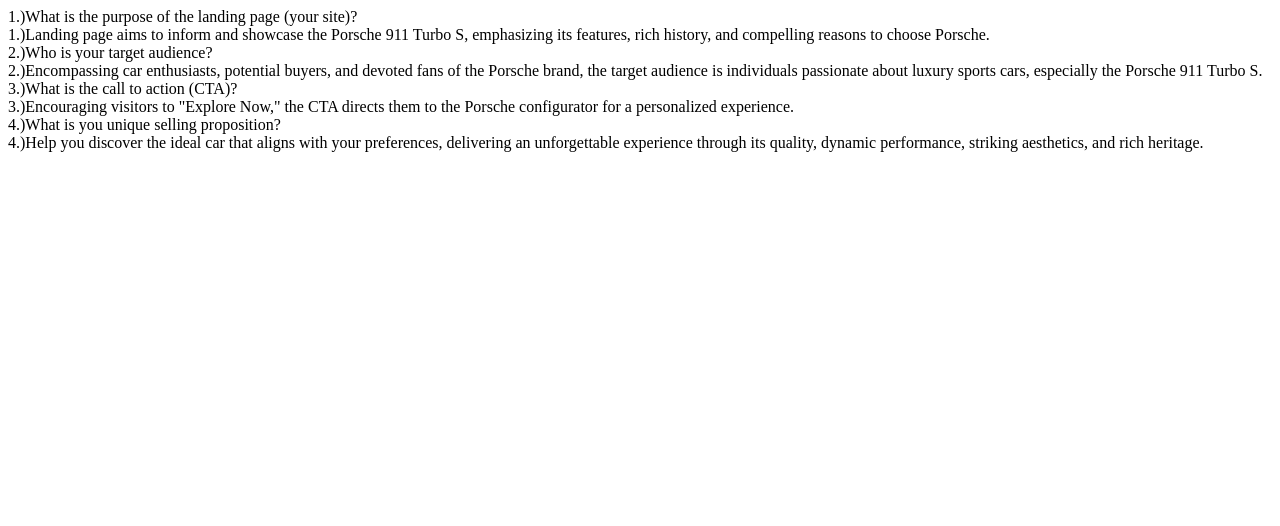
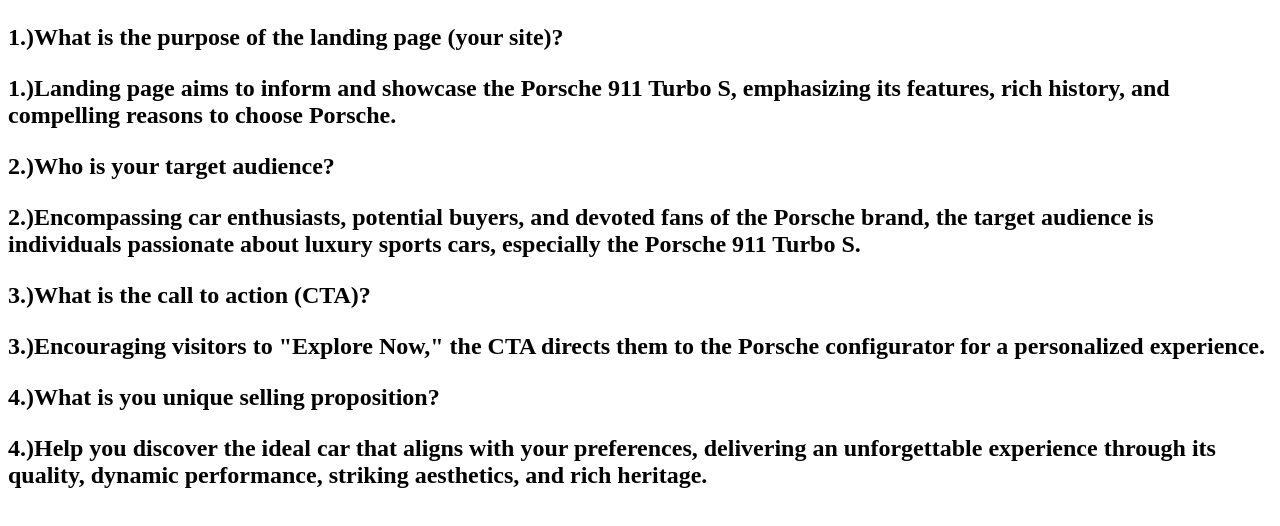
Before and after one commit to serkov-a-auca-2022/SvelteSite, a SvelteKit app: page /USP in a window 1280 px wide. Shown: the top 526 px of the page. Built offline with nearby package versions, Linux system fonts and the light colour scheme.

Commit message:
changed dont-size and weight

```diff
--- a/src/routes/USP/+page.svelte
+++ b/src/routes/USP/+page.svelte
@@ -1,15 +1,22 @@
-<div>1.)What is the purpose of the landing page (your site)?</div>
+<p>1.)What is the purpose of the landing page (your site)?</p>
 
-<div>1.)Landing page aims to inform and showcase the Porsche 911 Turbo S, emphasizing its features, rich history, and compelling reasons to choose Porsche.</div>
+<p>1.)Landing page aims to inform and showcase the Porsche 911 Turbo S, emphasizing its features, rich history, and compelling reasons to choose Porsche.</p>
 
-<div>2.)Who is your target audience?</div>
+<p>2.)Who is your target audience?</p>
 
-<div>2.)Encompassing car enthusiasts, potential buyers, and devoted fans of the Porsche brand, the target audience is individuals passionate about luxury sports cars, especially the Porsche 911 Turbo S.</div>
+<p>2.)Encompassing car enthusiasts, potential buyers, and devoted fans of the Porsche brand, the target audience is individuals passionate about luxury sports cars, especially the Porsche 911 Turbo S.</p>
 
-<div>3.)What is the call to action (CTA)?</div>
+<p>3.)What is the call to action (CTA)?</p>
 
-<div>3.)Encouraging visitors to "Explore Now," the CTA directs them to the Porsche configurator for a personalized experience.</div>
+<p>3.)Encouraging visitors to "Explore Now," the CTA directs them to the Porsche configurator for a personalized experience.</p>
 
-<div>4.)What is you unique selling proposition?</div>
+<p>4.)What is you unique selling proposition?</p>
 
-<div>4.)Help you discover the ideal car that aligns with your preferences, delivering an unforgettable experience through its quality, dynamic performance, striking aesthetics, and rich heritage.</div>
+<p>4.)Help you discover the ideal car that aligns with your preferences, delivering an unforgettable experience through its quality, dynamic performance, striking aesthetics, and rich heritage.</p>
+
+<style>
+    p{
+        font-size: 1.5rem;
+        font-weight: bold;
+    }
+</style>
```
